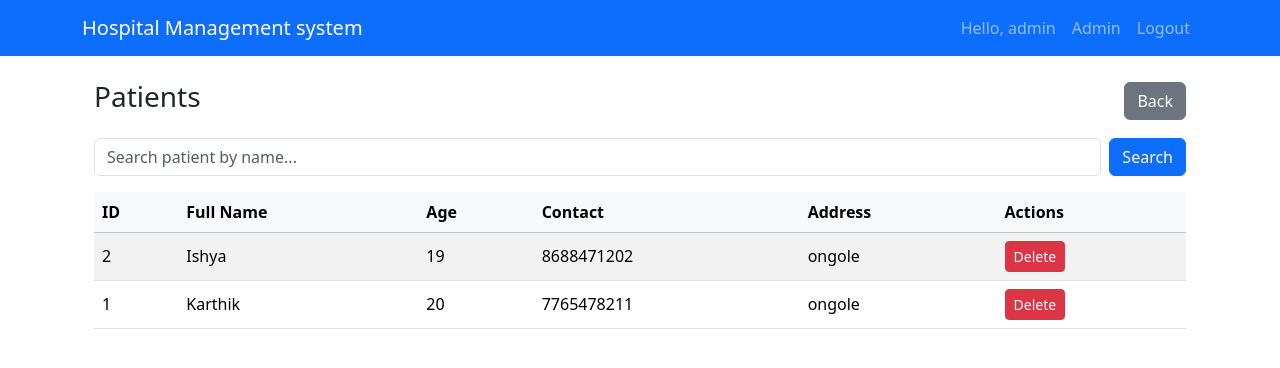
After one commit to ISHYAB/Hosptial-Management-System, a Flask app: page /admin/patients in a window 1280 px wide. The commit adds this page. Shown: the top 368 px of the page. Run offline with Flask 3, Linux system fonts and the light colour scheme; a user stored in the database is signed in; data comes from the database, SQL or seed files in the repository; both versions use the stored data as it was after the commit.

Commit message:
few changes in admin dashboard

```diff
--- a/app.py
+++ b/app.py
@@ -2,6 +2,12 @@ from flask import Flask, render_template, request, redirect, url_for, flash, ses
 from config import Config
 from models import db, User, Department, Doctor, Patient, Appointment, Treatment
 from datetime import datetime, date, time
+import os
+import math
+import matplotlib
+matplotlib.use('Agg')
+import matplotlib.pyplot as plt
+
 
 def create_app():
     app = Flask(__name__)
@@ -107,7 +113,6 @@ def create_app():
         logout_user()
         flash("Logged out", "info")
         return redirect(url_for('index'))
-
     @app.route('/admin/dashboard')
     @login_required(role='admin')
     def admin_dashboard():
@@ -117,22 +122,46 @@ def create_app():
         doctors = Doctor.query.all()
         patients = Patient.query.all()
         appointments = Appointment.query.order_by(Appointment.date.desc()).limit(20).all()
-        import matplotlib
-        matplotlib.use('Agg')
-        import matplotlib.pyplot as plt
         department_names = []
         departments_counts = []
         for dept in Department.query.all():
+            department_names.append(dept.name)
             count = Appointment.query.join(Doctor).filter(Doctor.specialization_id == dept.id).count()
-            department_names.append(dept.name)
-            departments_counts.append(count)
-        plt.figure(figsize=(5, 5))
-        plt.pie(departments_counts, labels=department_names, autopct='%1.1f%%', startangle=40)
-        plt.title('Appointments Per Department')
-        chart_path = 'static/appointments_pie.png'
-        plt.savefig(chart_path)
-        plt.close()
-        return render_template('admin/dashboard.html', total_doctors=total_doctors, total_patients=total_patients, total_appointments=total_appointments, doctors=doctors, patients=patients, appointments=appointments)
+            departments_counts.append(int(count or 0))
+        chart_filename = 'appointments_pie.png'
+        chart_path = os.path.join(app.root_path, 'static', chart_filename)
+
+        total = sum(departments_counts)
+        show_chart = False
+
+        if total > 0:
+            os.makedirs(os.path.dirname(chart_path), exist_ok=True)
+            plt.figure(figsize=(5, 5))
+            plt.pie(departments_counts, labels=department_names, autopct='%1.1f%%', startangle=40)
+            plt.title('Appointments Per Department')
+            plt.savefig(chart_path, bbox_inches='tight')
+            plt.close()
+            show_chart = True
+        else:
+            if os.path.exists(chart_path):
+                try:
+                    os.remove(chart_path)
+                except Exception:
+                    pass
+            show_chart = False
+
+        return render_template(
+            'admin/dashboard.html',
+            total_doctors=total_doctors,
+            total_patients=total_patients,
+            total_appointments=total_appointments,
+            doctors=doctors,
+            patients=patients,
+            appointments=appointments,
+            show_chart=show_chart,
+            chart_filename=chart_filename
+        )
+
 
     @app.route('/admin/doctors', methods=['GET', 'POST'])
     @login_required(role='admin')
@@ -179,6 +208,41 @@ def create_app():
         else:
             appointments = Appointment.query.order_by(Appointment.date.desc()).all()
         return render_template('admin/appointments.html', appointments=appointments, query=q)
+    @app.route('/admin/patients')
+    @login_required(role='admin')
+    def admin_patients():
+        q = request.args.get('q', '').strip()
+
+        if q:
+            patients = Patient.query.filter(
+                Patient.full_name.ilike(f"%{q}%")
+            ).order_by(Patient.id.desc()).all()
+        else:
+            patients = Patient.query.order_by(Patient.id.desc()).all()
+
+        return render_template('admin/patients_list.html', patients=patients, query=q)
+
+    @app.route('/admin/patients/delete/<int:id>', methods=['POST'])
+    @login_required(role='admin')
+    def admin_delete_patient(id):
+        patient = Patient.query.get_or_404(id)
+        user = User.query.get(patient.user_id) if patient.user_id else None
+        if Appointment.query.filter_by(patient_id=patient.id).count() > 0:
+            flash("Cannot delete patient with active appointments.", "warning")
+            return redirect(url_for('admin_patients'))
+
+        try:
+            db.session.delete(patient)
+            if user:
+                db.session.delete(user)
+            db.session.commit()
+            flash("Patient removed", "info")
+        except:
+            db.session.rollback()
+            flash("Error deleting patient.", "danger")
+
+        return redirect(url_for('admin_patients'))
+
 
     @app.route('/doctor/dashboard')
     @login_required(role='doctor')
--- /dev/null
+++ b/templates/admin/patients_list.html
@@ -0,0 +1,64 @@
+{% extends 'layout.html' %}
+{% block title %}Patients{% endblock %}
+
+{% block content %}
+<div class="container mt-4">
+
+    <div class="d-flex justify-content-between align-items-center mb-3">
+        <h3>Patients</h3>
+        <a href="{{ url_for('admin_dashboard') }}" class="btn btn-secondary">Back</a>
+    </div>
+
+    <form method="get" action="{{ url_for('admin_patients') }}" class="mb-3 d-flex">
+        <input
+            type="text"
+            name="q"
+            class="form-control me-2"
+            placeholder="Search patient by name..."
+            value="{{ query or '' }}"
+        >
+        <button type="submit" class="btn btn-primary">Search</button>
+    </form>
+
+    {% if patients %}
+    <div class="table-responsive">
+        <table class="table table-striped table-hover align-middle">
+            <thead class="table-light">
+                <tr>
+                    <th>ID</th>
+                    <th>Full Name</th>
+                    <th>Age</th>
+                    <th>Contact</th>
+                    <th>Address</th>
+                    <th>Actions</th>
+                </tr>
+            </thead>
+            <tbody>
+                {% for p in patients %}
+                <tr>
+                    <td>{{ p.id }}</td>
+                    <td>{{ p.full_name }}</td>
+                    <td>{{ p.age or '-' }}</td>
+                    <td>{{ p.contact or '-' }}</td>
+                    <td>{{ p.address or '-' }}</td>
+                    <td>
+                        <form
+                            method="post"
+                            action="{{ url_for('admin_delete_patient', id=p.id) }}"
+                            onsubmit="return confirm('Delete {{ p.full_name }}?');"
+                            style="display:inline;"
+                        >
+                            <button type="submit" class="btn btn-sm btn-danger">Delete</button>
+                        </form>
+                    </td>
+                </tr>
+                {% endfor %}
+            </tbody>
+        </table>
+    </div>
+    {% else %}
+        <div class="alert alert-info">No patients found.</div>
+    {% endif %}
+
+</div>
+{% endblock %}
```
Also changed, not shown: templates/admin/dashboard.html (+22 -7 lines), hms.db.
